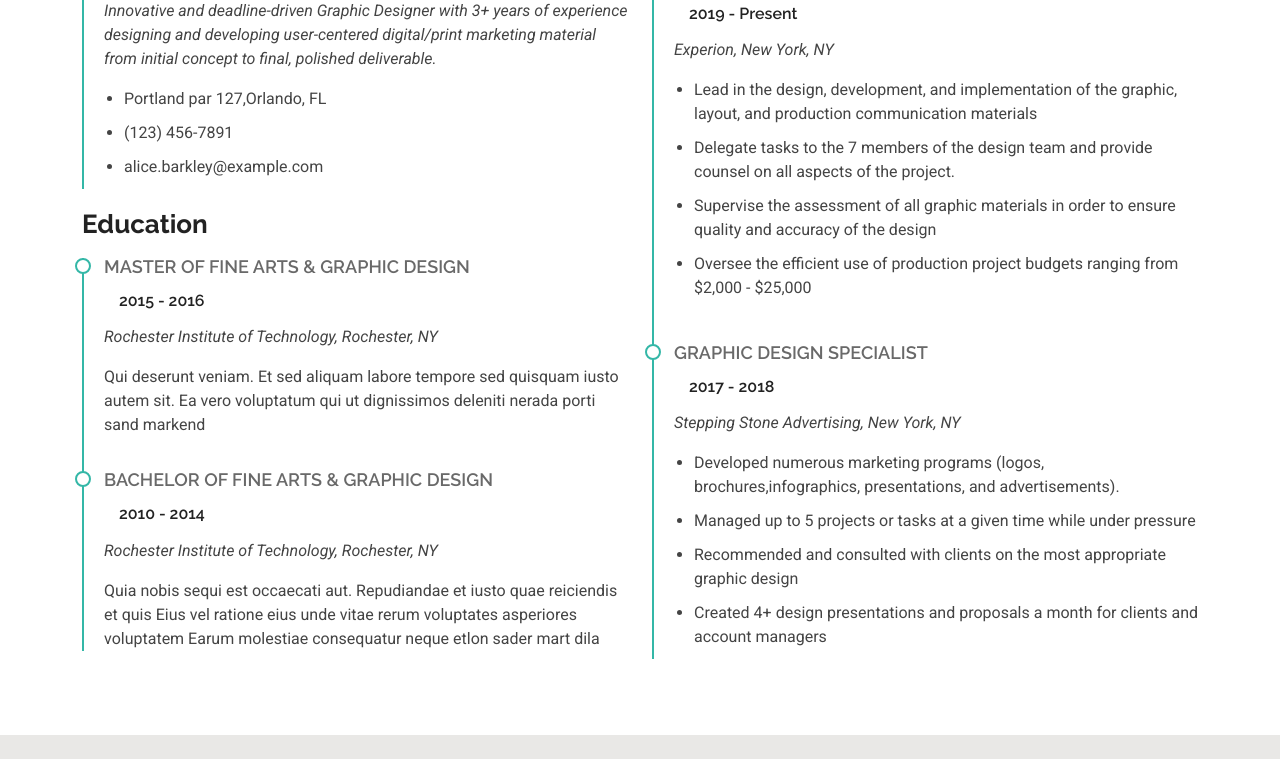
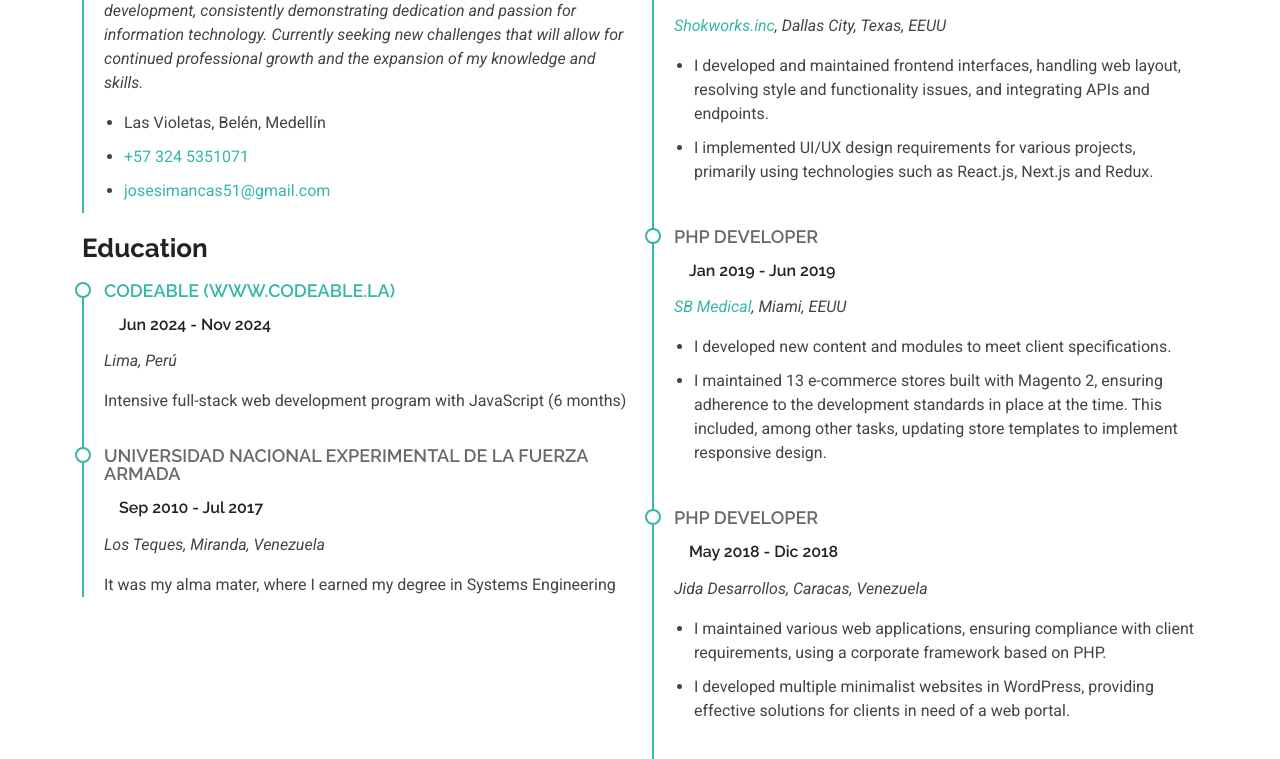
Before and after one commit to jsiman551/Portfolio, a plain HTML site: page resume.html in a window 1280 px wide. Shown: the part 403-1162 px from the top of the page. Drawn offline with Linux system fonts and the light colour scheme.

Commit message:
Chore: add resume's real data, adjust email and phone links, add cv download button

```diff
--- a/assets/css/main.css
+++ b/assets/css/main.css
@@ -1402,7 +1402,7 @@ section,
   color: color-mix(in srgb, var(--default-color), transparent 70%);
 }
 
-.contact .php-email-form button[type=submit] {
+.link-button {
   color: var(--contrast-color);
   background: var(--accent-color);
   border: 0;
@@ -1411,8 +1411,9 @@ section,
   border-radius: 50px;
 }
 
-.contact .php-email-form button[type=submit]:hover {
+.link-button:hover {
   background: color-mix(in srgb, var(--accent-color), transparent 25%);
+  color: var(--contrast-color);
 }
 
 /*--------------------------------------------------------------
--- a/resume.html
+++ b/resume.html
@@ -26,14 +26,6 @@
 
   <!-- Main CSS File -->
   <link href="assets/css/main.css" rel="stylesheet">
-
-  <!-- =======================================================
-  * Template Name: Kelly
-  * Template URL: https://bootstrapmade.com/kelly-free-bootstrap-cv-resume-html-template/
-  * Updated: Aug 07 2024 with Bootstrap v5.3.3
-  * Author: BootstrapMade.com
-  * License: https://bootstrapmade.com/license/
-  ======================================================== -->
 </head>
 
 <body class="resume-page">
@@ -73,7 +65,6 @@
       <!-- Section Title -->
       <div class="container section-title" data-aos="fade-up">
         <h2>Resume</h2>
-        <p>Necessitatibus eius consequatur ex aliquid fuga eum quidem sint consectetur velit</p>
       </div><!-- End Section Title -->
 
       <div class="container">
@@ -84,28 +75,28 @@
             <h3 class="resume-title">Sumary</h3>
 
             <div class="resume-item pb-0">
-              <h4>Brandon Johnson</h4>
-              <p><em>Innovative and deadline-driven Graphic Designer with 3+ years of experience designing and developing user-centered digital/print marketing material from initial concept to final, polished deliverable.</em></p>
+              <h4>Jose Simancas</h4>
+              <p><em>Systems Engineer with over 8 years of experience in web application development, consistently demonstrating dedication and passion for information technology. Currently seeking new challenges that will allow for continued professional growth and the expansion of my knowledge and skills.</em></p>
               <ul>
-                <li>Portland par 127,Orlando, FL</li>
-                <li>(123) 456-7891</li>
-                <li>alice.barkley@example.com</li>
+                <li>Las Violetas, Bel&eacute;n, Medell&iacute;n</li>
+                <li><a href="tel:+573245351071">+57 324 5351071</a></li>
+                <li><a href="mailto:josesimancas51@gmail.com">josesimancas51@gmail.com</a></li>
               </ul>
             </div><!-- Edn Resume Item -->
 
             <h3 class="resume-title">Education</h3>
             <div class="resume-item">
-              <h4>Master of Fine Arts &amp; Graphic Design</h4>
-              <h5>2015 - 2016</h5>
-              <p><em>Rochester Institute of Technology, Rochester, NY</em></p>
-              <p>Qui deserunt veniam. Et sed aliquam labore tempore sed quisquam iusto autem sit. Ea vero voluptatum qui ut dignissimos deleniti nerada porti sand markend</p>
+              <h4><a href="https://www.codeable.la/" target="_blank">Codeable (www.codeable.la)</a></h4>
+              <h5>Jun 2024 - Nov 2024</h5>
+              <p><em>Lima, Per&uacute;</em></p>
+              <p>Intensive full-stack web development program with JavaScript (6 months)</p>
             </div><!-- Edn Resume Item -->
 
             <div class="resume-item">
-              <h4>Bachelor of Fine Arts &amp; Graphic Design</h4>
-              <h5>2010 - 2014</h5>
-              <p><em>Rochester Institute of Technology, Rochester, NY</em></p>
-              <p>Quia nobis sequi est occaecati aut. Repudiandae et iusto quae reiciendis et quis Eius vel ratione eius unde vitae rerum voluptates asperiores voluptatem Earum molestiae consequatur neque etlon sader mart dila</p>
+              <h4>Universidad Nacional Experimental De La Fuerza Armada</h4>
+              <h5>Sep 2010 - Jul 2017</h5>
+              <p><em>Los Teques, Miranda, Venezuela</em></p>
+              <p>It was my alma mater, where I earned my degree in Systems Engineering</p>
             </div><!-- Edn Resume Item -->
 
           </div>
@@ -113,26 +104,52 @@
           <div class="col-lg-6" data-aos="fade-up" data-aos-delay="200">
             <h3 class="resume-title">Professional Experience</h3>
             <div class="resume-item">
-              <h4>Senior graphic design specialist</h4>
-              <h5>2019 - Present</h5>
-              <p><em>Experion, New York, NY </em></p>
+              <h4>Frontend Developer</h4>
+              <h5>Dic 2019 - Jul 2023</h5>
+              <p><em><a href="https://shokworks.io/" target="_blank">Shokworks.inc</a>, Dallas City, Texas, EEUU </em></p>
               <ul>
-                <li>Lead in the design, development, and implementation of the graphic, layout, and production communication materials</li>
-                <li>Delegate tasks to the 7 members of the design team and provide counsel on all aspects of the project. </li>
-                <li>Supervise the assessment of all graphic materials in order to ensure quality and accuracy of the design</li>
-                <li>Oversee the efficient use of production project budgets ranging from $2,000 - $25,000</li>
+                <li>I developed and maintained frontend interfaces, handling web layout, resolving style and functionality issues, and integrating APIs and endpoints.</li>
+                <li>I implemented UI/UX design requirements for various projects, primarily using technologies such as React.js, Next.js and Redux.</li>
               </ul>
             </div><!-- Edn Resume Item -->
 
             <div class="resume-item">
-              <h4>Graphic design specialist</h4>
-              <h5>2017 - 2018</h5>
-              <p><em>Stepping Stone Advertising, New York, NY</em></p>
+              <h4>PHP Developer</h4>
+              <h5>Jan 2019 - Jun 2019</h5>
+              <p><em><a href="https://sbmedical.com/" target="_blank">SB Medical</a>, Miami, EEUU</em></p>
               <ul>
-                <li>Developed numerous marketing programs (logos, brochures,infographics, presentations, and advertisements).</li>
-                <li>Managed up to 5 projects or tasks at a given time while under pressure</li>
-                <li>Recommended and consulted with clients on the most appropriate graphic design</li>
-                <li>Created 4+ design presentations and proposals a month for clients and account managers</li>
+                <li>I developed new content and modules to meet client specifications.</li>
+                <li>I maintained 13 e-commerce stores built with Magento 2, ensuring adherence to the development standards in place at the time. This included, among other tasks, updating store templates to implement responsive design.</li>
+              </ul>
+            </div><!-- Edn Resume Item -->
+
+            <div class="resume-item">
+              <h4>PHP Developer</h4>
+              <h5>May 2018 - Dic 2018</h5>
+              <p><em>Jida Desarrollos, Caracas, Venezuela</em></p>
+              <ul>
+                <li>I maintained various web applications, ensuring compliance with client requirements, using a corporate framework based on PHP.</li>
+                <li>I developed multiple minimalist websites in WordPress, providing effective solutions for clients in need of a web portal.</li>
+              </ul>
+            </div><!-- Edn Resume Item -->
+
+            <div class="resume-item">
+              <h4>Web Developer</h4>
+              <h5>Apr 2017 - May 2018</h5>
+              <p><em>Movilnet, Caracas, Venezuela</em></p>
+              <ul>
+                <li>I gathered and analyzed requirements to design information systems aimed at streamlining and automating the work processes of functional users in the Vice Presidency of Commercial Operations.</li>
+                <li>I maintained several applications used in the Virtual Channels Management, ensuring functionality updates and compliance with new requirements.</li>
+              </ul>
+            </div><!-- Edn Resume Item -->
+
+            <div class="resume-item">
+              <h4>Web Developer</h4>
+              <h5>Feb 2016 - Mar 2017</h5>
+              <p><em>Alcald&iacute;a de Caracas, Venezuela</em></p>
+              <ul>
+                <li>I maintained websites and web applications for the city hall, using PHP, HTML5, and JavaScript within an MVC architecture. This included implementing new functional user requirements and updating existing features.</li>
+                <li>I developed new web applications based on the requirements of various city hall departments, with the aim of streamlining and automating their work processes.</li>
               </ul>
             </div><!-- Edn Resume Item -->
 
@@ -140,6 +157,9 @@
 
         </div>
 
+      </div>
+      <div class="text-center mt-5">
+        <a class="link-button" href="assets/curriculum.pdf" role="button" download="assets/curriculum.pdf" target="_blank"><b>Download CV</b></a>
       </div>
 
     </section><!-- /Resume Section -->
```
Also changed, not shown: index.html (+2 -2 lines), 1 other file.
